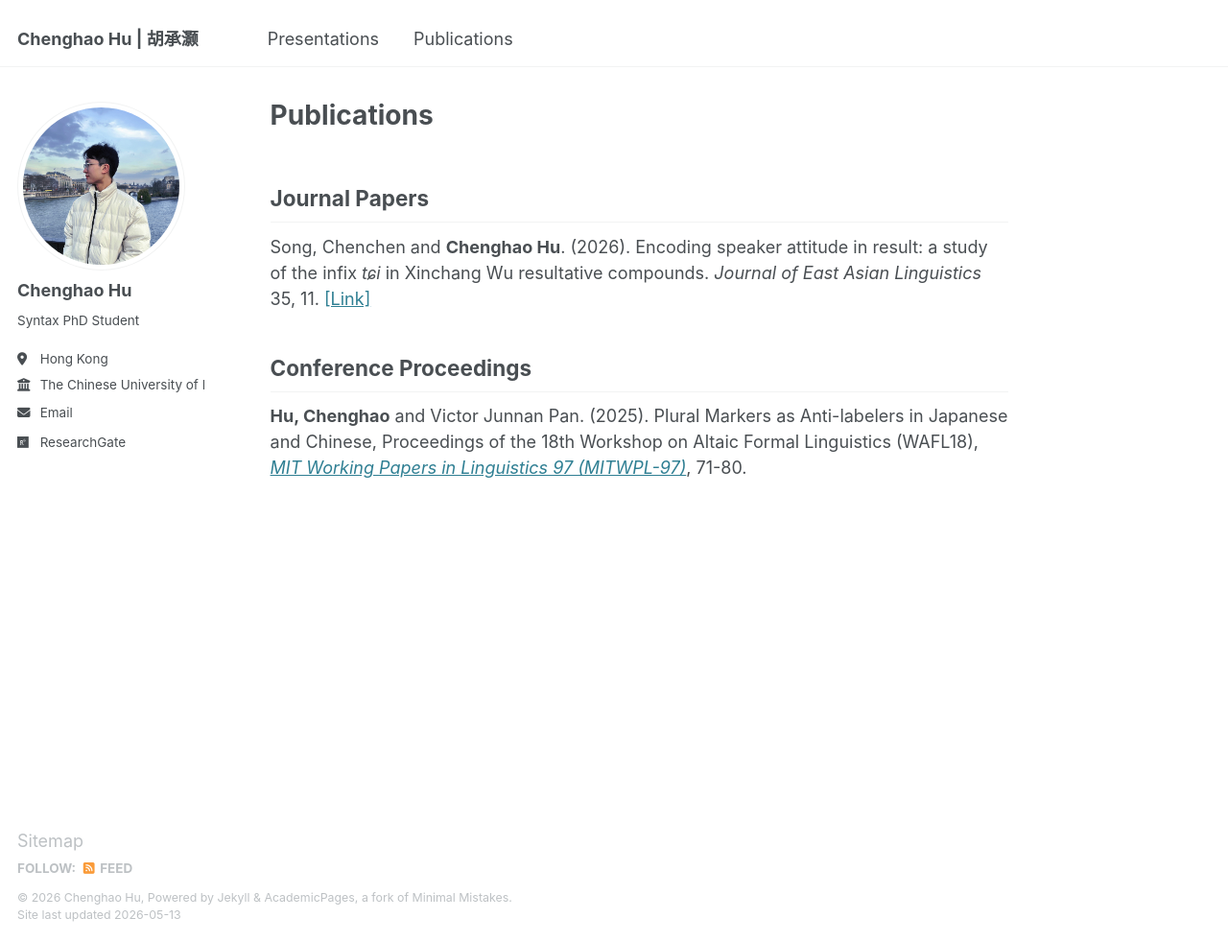
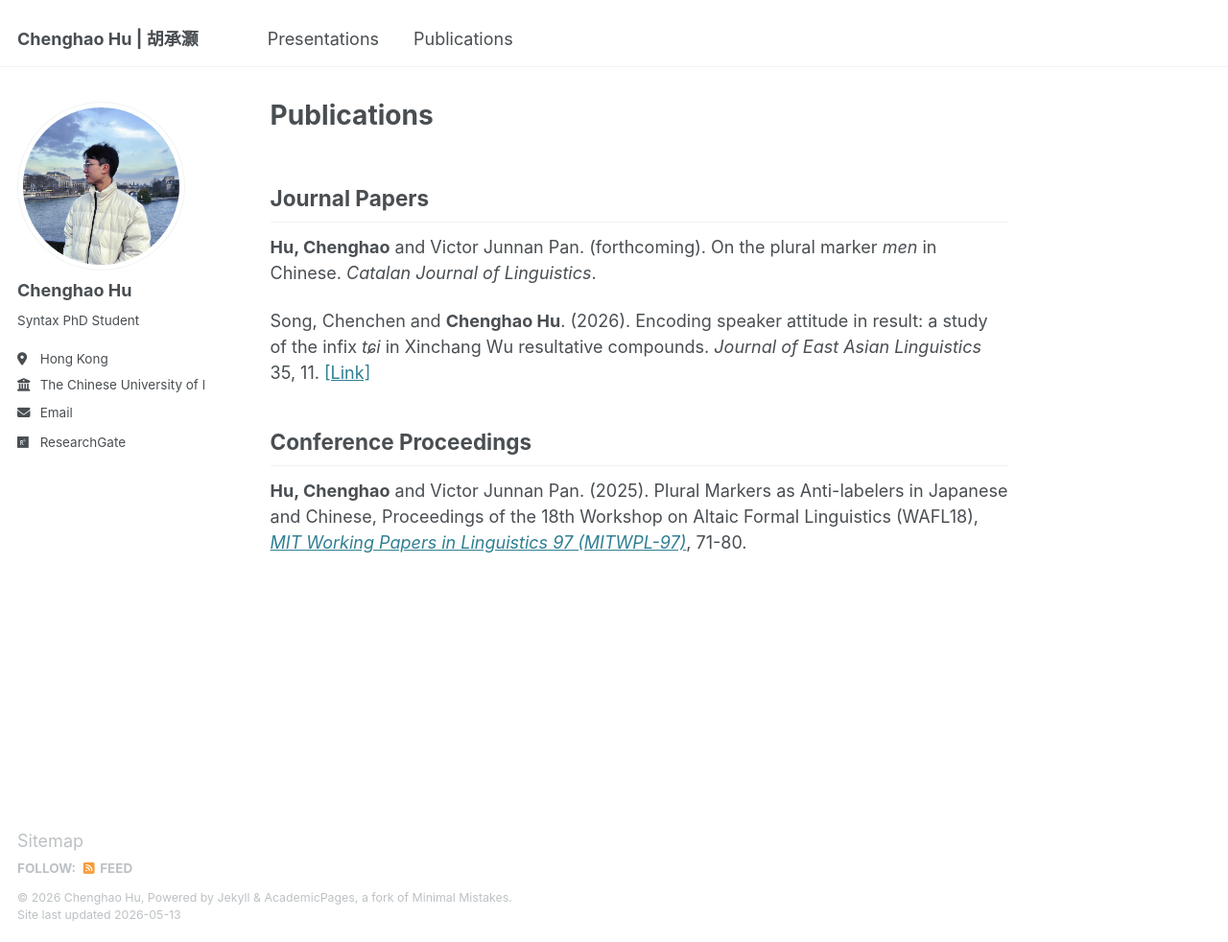
Before and after one commit to Chenghao-Hu/chenghao-hu.github.io, a Jekyll site: the page built from _pages/Publications.md, in a window 1280 px wide and 982 px high. Shown: the whole window at 96% size. Built offline with Jekyll 4.4.1, drawn with Linux system fonts in a browser that asks for light colours.

Commit message:
Update Publications.md

```diff
--- a/_pages/Publications.md
+++ b/_pages/Publications.md
@@ -10,6 +10,8 @@ design:
 ---
 ## **Journal Papers**
 
+**Hu, Chenghao** and Victor Junnan Pan. (forthcoming). On the plural marker *men* in Chinese. *Catalan Journal of Linguistics*.
+
 Song, Chenchen and **Chenghao Hu**. (2026). Encoding speaker attitude in result: a study of the infix *tɕi* in Xinchang Wu resultative compounds. *Journal of East Asian Linguistics* 35, 11. [[Link]](https://doi.org/10.1007/s10831-026-09321-y)
 
 
```
